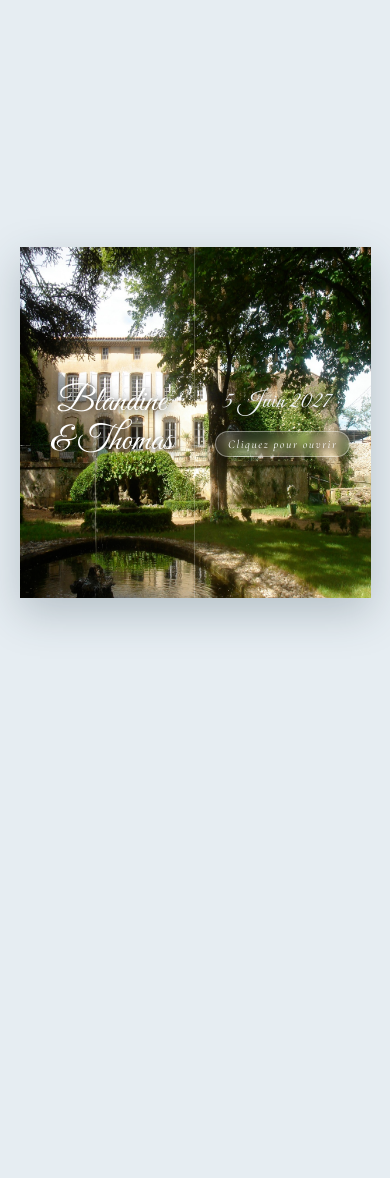
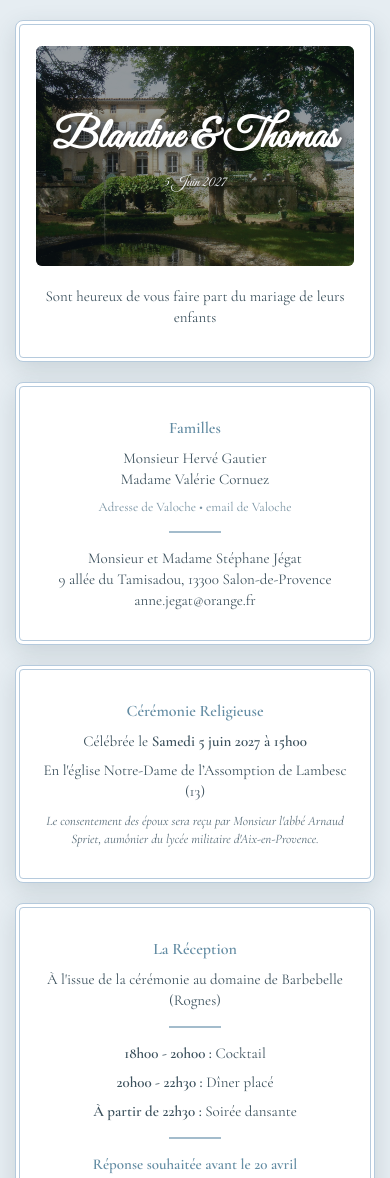
Before and after one commit to thomasjegat/Thomas-et-Blandine, a plain HTML site: page index.html in a window 390 px wide. Shown: the top 1178 px of the page. Before the commit the page ends 844 px from the top, so only its background shows below. Drawn offline with nearby package versions, Linux system fonts and the light colour scheme.

Commit message:
Update index.html

```diff
--- a/index.html
+++ b/index.html
@@ -13,71 +13,73 @@
         /* --- STYLE GLOBAL --- */
         body {
             margin: 0;
+            background-color: #e6edf2;
+            font-family: 'Cormorant Garamond', serif;
+            color: #3b505c;
+        }
+
+        /* ==========================================================
+           1. VERSION ORDINATEUR (Affichée par défaut, cachée sur mobile)
+           ================================================---------- */
+        #desktop-version {
             display: flex;
             justify-content: center;
             align-items: center;
-            min-height: 100vh;
-            background-color: #e6edf2;
-            font-family: 'Cormorant Garamond', serif;
-            overflow-x: hidden;
+            height: 100vh;
+            overflow: hidden;
         }
 
-        /* --- CONTENEUR DU TRIPTYQUE (Responsive) --- */
         .gatefold-wrapper {
             position: relative;
-            width: min(90vw, 400px);
-            height: min(90vw, 400px);
+            width: 400px;
+            height: 400px;
             perspective: 2000px;
             cursor: pointer;
             box-shadow: 0 15px 40px rgba(43, 65, 77, 0.25);
         }
 
-        /* --- PAGE CENTRALE (Le fond) --- */
         .center-page {
             position: absolute;
             top: 0; left: 0;
             width: 100%; height: 100%;
             background-color: #ffffff;
             box-sizing: border-box;
-            padding: 12px;
+            padding: 15px;
             display: flex;
             flex-direction: column;
             align-items: center;
             text-align: center;
-            color: #3b505c;
             z-index: 1;
             box-shadow: inset 0 0 40px rgba(0,0,0,0.04);
-            overflow-y: auto; /* Permet de scroller si l'écran est très petit */
         }
 
         .center-page .names {
             margin: 0px 0;
-            font-size: clamp(22px, 6vw, 28px);
+            font-size: 28px;
             color: #638ca3;
             font-family: 'Great Vibes', cursive;
             font-weight: normal;
             line-height: 1.1;
         }
         .center-page h3.date {
-            margin: 4px 0;
-            font-size: clamp(14px, 4vw, 18px);
+            margin: 5px 0;
+            font-size: 18px;
             color: #638ca3;
             font-weight: 600;
         }
-        .center-page hr { width: 50px; border: 0.5px solid #a3bccc; margin: 6px 0; }
-        .center-page p { margin: 3px 0; font-size: clamp(12px, 3.5vw, 15px); line-height: 1.2; }
+        .center-page hr { width: 60px; border: 0.5px solid #a3bccc; margin: 8px 0; }
+        .center-page p { margin: 4px 0; font-size: 15px; line-height: 1.2; }
 
-        /* --- LE CARTON D'INVITATION --- */
         .insert-card {
             position: absolute;
             left: 9%;
-            bottom: -30px;
+            bottom: -35px;
             width: 82%;
             background-color: #ffffff;
             border: 1px solid #b5cadd;
             outline: 1px solid #b5cadd;
-            outline-offset: -4px;
-            padding: 15px 10px;
+            outline-offset: -5px;
+            padding: 20px 15px;
             box-sizing: border-box;
             box-shadow: 0 12px 30px rgba(43, 65, 77, 0.2);
             z-index: 4;
@@ -85,25 +87,15 @@
             transform: translateY(30px) rotate(0deg);
             transition: transform 0.8s ease-out, opacity 0.8s ease-out;
             text-align: center;
-
             cursor: grab;
             touch-action: none;
             user-select: none;
             pointer-events: none;
         }
 
-        .insert-card h4 {
-            margin: 0 0 8px 0;
-            font-size: 12px;
-            color: #4a6b82;
-            text-transform: uppercase;
-            letter-spacing: 2px;
-            font-weight: 600;
-        }
-
         .insert-card p {
             margin: 0;
-            font-size: clamp(12px, 3.5vw, 14px);
+            font-size: 15px;
             color: #556a77;
             font-style: italic;
             line-height: 1.3;
@@ -111,7 +103,7 @@
 
         .gatefold-wrapper.open .insert-card {
             opacity: 1;
-            transform: translateY(-20px) rotate(-1.5deg);
+            transform: translateY(-25px) rotate(-1.5deg);
             transition-delay: 0.6s;
             pointer-events: auto;
         }
@@ -122,7 +114,6 @@
             box-shadow: 0 18px 40px rgba(43, 65, 77, 0.3);
         }
 
-        /* --- LES VOLETS (Portes) --- */
         .flap {
             position: absolute;
             top: 0;
@@ -139,7 +130,6 @@
         .gatefold-wrapper.open .left-flap { transform: rotateY(-180deg); }
         .gatefold-wrapper.open .right-flap { transform: rotateY(180deg); }
 
-        /* --- DEVANT ET DOS DES VOLETS --- */
         .flap-front, .flap-back {
             position: absolute;
             top: 0; left: 0;
@@ -155,14 +145,13 @@
             align-items: center;
             color: white;
             background-image: url('./Chateau-Barbebelle.jpg');
-            background-size: min(90vw, 400px) min(90vw, 400px);
+            background-size: 400px 400px;
             background-repeat: no-repeat;
         }
 
         .left-flap .flap-front { background-position: left center; border-right: 1px solid rgba(255,255,255,0.2); }
         .right-flap .flap-front { background-position: right center; }
 
-        /* Dégradé assombri et optimisé pour le contraste */
         .flap-front::before {
             content: '';
             position: absolute;
@@ -172,67 +161,161 @@
         }
 
         .left-flap .flap-front h1 {
-            font-size: clamp(32px, 9vw, 44px);
+            font-size: 44px;
             margin: 0;
-            margin-left: 10px;
+            margin-left: 15px;
             font-family: 'Great Vibes', cursive;
             font-weight: normal;
             text-shadow: 2px 2px 10px rgba(0,0,0,0.85);
             line-height: 1.1;
-            text-align: center;
         }
 
         .right-flap .flap-front .cover-date {
-            font-size: clamp(20px, 6vw, 26px);
+            font-size: 26px;
             font-family: 'Great Vibes', cursive;
             margin: 0;
-            margin-right: 10px;
-            letter-spacing: 1px;
+            margin-right: 15px;
             text-shadow: 2px 2px 8px rgba(0,0,0,0.9);
             text-align: center;
             color: #f0f4f8;
         }
 
         .right-flap .flap-front .click-hint {
-            font-size: clamp(10px, 3vw, 12px);
+            font-size: 12px;
             font-style: italic;
             letter-spacing: 1.5px;
             color: #ffffff;
-            margin-top: 15px;
-            padding: 5px 12px;
+            margin-top: 20px;
+            padding: 6px 14px;
             border: 1px solid rgba(255, 255, 255, 0.4);
             border-radius: 20px;
             background: rgba(255, 255, 255, 0.1);
             backdrop-filter: blur(4px);
             text-shadow: 1px 1px 4px rgba(0,0,0,0.8);
-            box-shadow: 0 4px 15px rgba(0,0,0,0.3);
         }
 
         .flap-back {
             background-color: #ffffff;
             transform: rotateY(180deg);
-            padding: 12px;
+            padding: 15px;
             text-align: left;
             display: flex;
             flex-direction: column;
             justify-content: center;
             color: #3b505c;
             border: 1px solid #e6edf2;
-            overflow-y: auto;
         }
 
-        .flap-back h3 { color: #638ca3; font-style: italic; font-size: clamp(16px, 4vw, 20px); margin-bottom: 8px; font-weight: normal; text-align: center; }
-        .flap-back p { font-size: clamp(11px, 3.2vw, 14px); margin: 2px 0; }
+        .flap-back h3 { color: #638ca3; font-style: italic; font-size: 20px; margin-bottom: 10px; font-weight: normal; text-align: center; }
+        .flap-back p { font-size: 14px; margin: 2px 0; }
+        .parents-text p { font-size: 13px; margin: 1px 0; }
+        .parents-text .spacer { height: 10px; }
 
-        .parents-text p { font-size: clamp(10px, 3vw, 13px); margin: 1px 0; }
-        .parents-text .spacer { height: 8px; }
 
+        /* ==========================================================
+           2. VERSION TÉLÉPHONE (Cachée par défaut, affichée sur mobile)
+           ================================================---------- */
+        #mobile-version {
+            display: none;
+            padding: 20px 15px;
+            max-width: 450px;
+            margin: 0 auto;
+        }
+
+        .mobile-card {
+            background: #ffffff;
+            border-radius: 8px;
+            padding: 25px 20px;
+            margin-bottom: 20px;
+            box-shadow: 0 8px 25px rgba(43, 65, 77, 0.15);
+            text-align: center;
+            border: 1px solid #b5cadd;
+            outline: 1px solid #b5cadd;
+            outline-offset: -5px;
+        }
+
+        .mobile-header-img {
+            width: 100%;
+            height: 220px;
+            background-image: url('./Chateau-Barbebelle.jpg');
+            background-size: cover;
+            background-position: center;
+            border-radius: 6px;
+            display: flex;
+            flex-direction: column;
+            justify-content: center;
+            align-items: center;
+            color: white;
+            position: relative;
+            margin-bottom: 20px;
+        }
+
+        .mobile-header-img::before {
+            content: '';
+            position: absolute;
+            top: 0; left: 0; right: 0; bottom: 0;
+            background: rgba(15, 25, 35, 0.45);
+            border-radius: 6px;
+        }
+
+        .mobile-header-img h1 {
+            font-family: 'Great Vibes', cursive;
+            font-size: 42px;
+            margin: 0;
+            z-index: 1;
+            text-shadow: 2px 2px 8px rgba(0,0,0,0.8);
+        }
+
+        .mobile-header-img p {
+            font-family: 'Great Vibes', cursive;
+            font-size: 24px;
+            margin: 5px 0 0 0;
+            z-index: 1;
+            text-shadow: 2px 2px 8px rgba(0,0,0,0.8);
+            color: #f0f4f8;
+        }
+
+        .mobile-card h2 {
+            font-family: 'Great Vibes', cursive;
+            font-size: 32px;
+            color: #638ca3;
+            margin: 10px 0;
+        }
+
+        .mobile-card h3 {
+            font-size: 16px;
+            color: #638ca3;
+            font-weight: 600;
+            margin: 10px 0;
+        }
+
+        .mobile-card p {
+            font-size: 15px;
+            line-height: 1.4;
+            margin: 8px 0;
+        }
+
+        .mobile-card hr {
+            width: 50px;
+            border: 0.5px solid #a3bccc;
+            margin: 15px auto;
+        }
+
+        /* --- MEDIA QUERY : Bascule automatique si l'écran fait moins de 768px --- */
+        @media screen and (max-width: 768px) {
+            #desktop-version {
+                display: none !important;
+            }
+            #mobile-version {
+                display: block !important;
+            }
+        }
     </style>
 </head>
 <body>
 
+    <div id="desktop-version">
         <div class="gatefold-wrapper" id="invitation">
-
             <div class="center-page">
                 <p>sont heureux de vous faire part du mariage de leurs enfants</p>
                 <hr>
@@ -247,7 +330,7 @@
             <div class="insert-card" id="insertCard">
                 <p>recevront à l'issue de la cérémonie religieuse au domaine de Barbebelle (Rognes)</p>
                 <br>
-            <p><strong>Cocktail de 18h à 20h <br> Diner placé</strong></p>
+                <p><strong>Cocktail de 18h à 20h <br> Dîner placé</strong></p>
                 <br>
                 <p>Réponse souhaitée avant le 20 avril</p>
             </div>
@@ -263,7 +346,7 @@
                     <p>Adresse de Valoche</p>
                     <p>email de Valoche</p>
                     <div class="spacer"></div>
-                <hr style="width: 30px; border: 0.5px solid #a3bccc; margin: 8px auto;">
+                    <hr style="width: 30px; border: 0.5px solid #a3bccc; margin: 10px auto;">
                     <div class="spacer"></div>
                     <p>Monsieur et Madame</p>
                     <p>Stéphane Jégat</p>
@@ -288,8 +371,46 @@
                     <p>Soirée dansante</p>
                 </div>
             </div>
+        </div>
+    </div>
 
+
+    <div id="mobile-version">
+        <div class="mobile-card">
+            <div class="mobile-header-img">
+                <h1>Blandine & Thomas</h1>
+                <p>5 Juin 2027</p>
             </div>
+            <p>Sont heureux de vous faire part du mariage de leurs enfants</p>
+        </div>
+
+        <div class="mobile-card">
+            <h3>Familles</h3>
+            <p>Monsieur Hervé Gautier<br>Madame Valérie Cornuez</p>
+            <p style="font-size: 13px; color: #7892a2;">Adresse de Valoche • email de Valoche</p>
+            <hr>
+            <p>Monsieur et Madame Stéphane Jégat<br>9 allée du Tamisadou, 13300 Salon-de-Provence<br>anne.jegat@orange.fr</p>
+        </div>
+
+        <div class="mobile-card">
+            <h3>Cérémonie Religieuse</h3>
+            <p>Célébrée le <strong>Samedi 5 juin 2027 à 15h00</strong></p>
+            <p>En l'église Notre-Dame de l’Assomption de Lambesc (13)</p>
+            <p style="font-size: 13px; font-style: italic; color: #556a77; margin-top: 10px;">Le consentement des époux sera reçu par Monsieur l'abbé Arnaud Spriet, aumônier du lycée militaire d'Aix-en-Provence.</p>
+        </div>
+
+        <div class="mobile-card">
+            <h3>La Réception</h3>
+            <p>À l'issue de la cérémonie au domaine de Barbebelle (Rognes)</p>
+            <hr>
+            <p><strong>18h00 - 20h00 :</strong> Cocktail</p>
+            <p><strong>20h00 - 22h30 :</strong> Dîner placé</p>
+            <p><strong>À partir de 22h30 :</strong> Soirée dansante</p>
+            <hr>
+            <p style="font-weight: 600; color: #638ca3;">Réponse souhaitée avant le 20 avril</p>
+        </div>
+    </div>
+
 
     <script>
         const invitation = document.getElementById('invitation');
```
Lines whose indentation alone changed are shown as unchanged.
